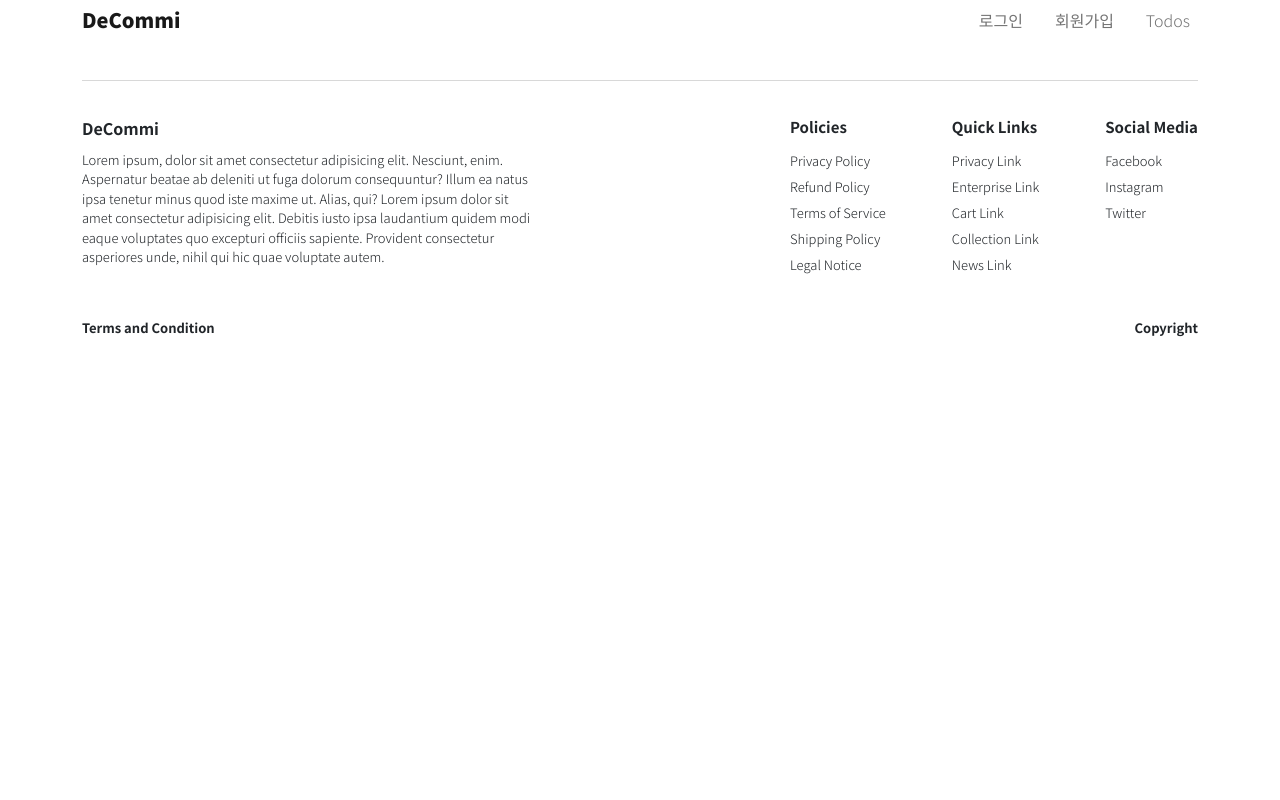
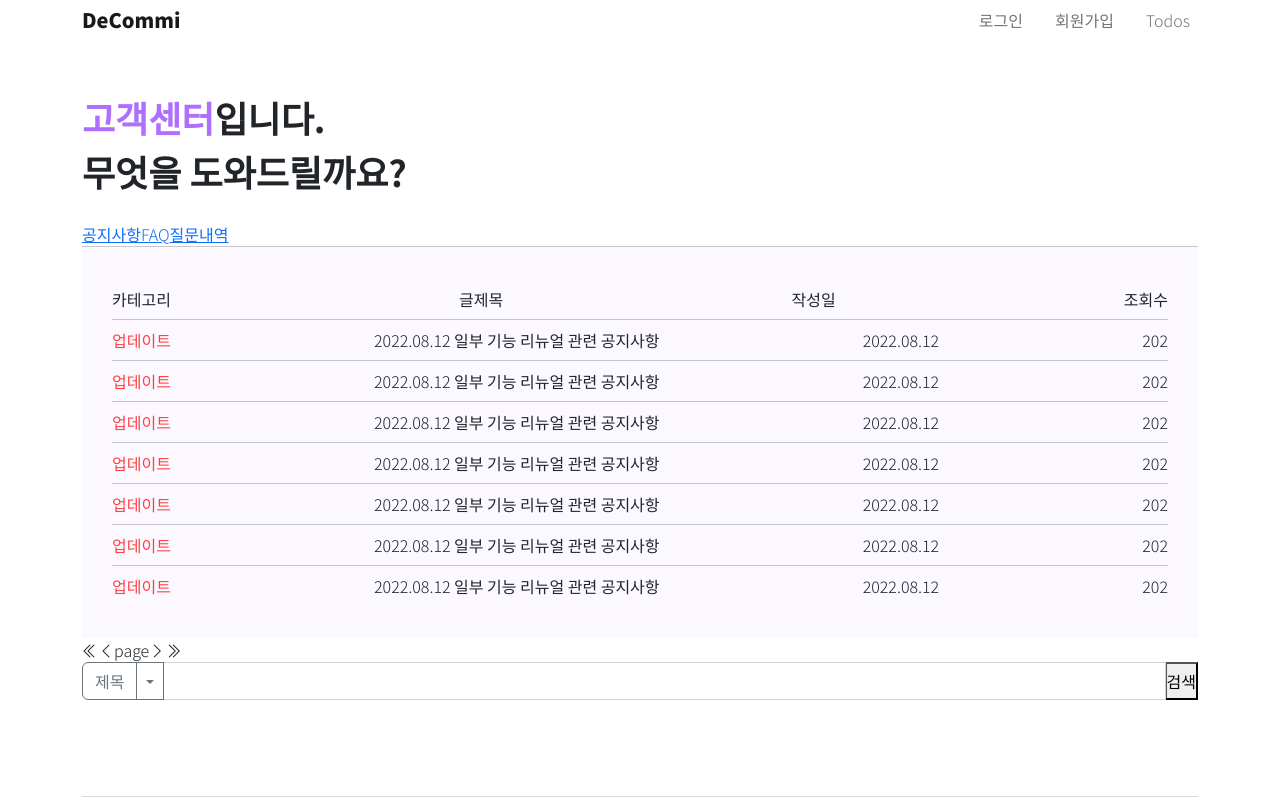
Before and after one commit to k1k2brz/HCSS, a Vue app: page /pages/Service in a window 1280 px wide. Shown: the top 800 px of the page. Built offline with nearby package versions, Linux system fonts and the light colour scheme; a web font is replaced by a local one.

Commit message:
yuhyo
login, edit

```diff
--- a/src/components/NavBar.vue
+++ b/src/components/NavBar.vue
@@ -32,7 +32,7 @@
           <router-link class="nav-link mr-3" :to="{ name: 'MyPage' }"
             >마이페이지</router-link
           >
-          <router-link class="nav-link mr-3" :to="{ name: 'UserEdit' }"
+          <router-link class="nav-link mr-3" :to="{ name: 'UserEditPass' }"
             >회원정보 수정</router-link
           >
           <router-link class="nav-link mr-3" :to="{ name: 'Alarm' }"
@@ -40,6 +40,9 @@
           >
           <router-link class="nav-link mr-3" :to="{ name: 'Main' }"
             >메인페이지</router-link
+          >
+          <router-link class="nav-link mr-3" :to="{ name: 'ServiceCenter' }"
+            >고객센터</router-link
           >
         </li>
       </ul>
--- a/src/pages/users/UserEditPass.vue
+++ b/src/pages/users/UserEditPass.vue
@@ -4,7 +4,7 @@
   >
     <div class="q-pa-md" style="max-width: 400px">
       <div class="backgrondBox p-5">
-        <form>
+        <form @submit.prevent>
           <div class="d-flex justify-content-center">
             <h1 class="home-title mb-4">회원정보 수정</h1>
           </div>
@@ -14,16 +14,18 @@
             </div>
             <div>
               <input
-                v-model="info.pass"
+                v-model="pass.pw"
                 type="password"
                 class="form-control"
                 placeholder="비밀번호를 입력해주세요."
               />
-              <router-link class="nav-link mr-3" :to="{ name: 'UserEdit' }"
-                >확인</router-link
-              >
+              <span>
+                <a @click.prevent="onBtn" class="btn btn-danger nav-link mr-3"
+                  >확인</a
+                >
+              </span>
             </div>
-            <div class="font14 mt-1 ml-2" v-show="passError">
+            <div class="font14 mt-1 ml-2" v-if="pass.pwErr">
               비밀번호를 입력해주세요.
             </div>
           </div>
@@ -34,7 +36,29 @@
 </template>
 
 <script>
-export default {};
+import router from '@/router';
+import { reactive } from 'vue';
+
+export default {
+  setup() {
+    const pass = reactive({
+        pw: "",
+        pwErr: false
+    })
+    const onBtn = () => {
+      if (pass.pw.trim().length == 0){
+        console.log(pass.pw)
+        pass.pwErr = true
+        return
+      }
+      pass.pwErr = false
+      router.push("/pages/users/edit")
+    }
+
+
+  return { onBtn, pass }
+  }
+};
 </script>
 
 <style lang="sass" scoped></style>
--- /dev/null
+++ b/src/pages/userserivce/ServiceCenter.vue
@@ -0,0 +1,121 @@
+<template>
+    <div class="top-margin">
+        <div class="mb-4">
+            <div class="home-title"><span class="home-title purple-color">고객센터</span>입니다.</div>
+            <div class="home-title">무엇을 도와드릴까요?</div>
+        </div>
+    </div>
+
+    <div>
+        <a href="#">공지사항</a>
+        <a href="#">FAQ</a>
+        <a href="#">질문내역</a>
+        <hr />
+    </div>
+    <div class="purple-box ">
+        <div class="d-flex justify-content-between mb-2">
+            <span>카테고리</span>
+            <span>글제목</span>
+            <span>작성일</span>
+            <span>조회수</span>
+        </div>
+        <div class="d-flex flex-column gap-2">
+            <div class="d-flex flex-column gap-2">
+                <hr />
+                <div class="d-flex justify-content-between">
+                    <span class="red bold">업데이트</span>
+                    <span>2022.08.12 일부 기능 리뉴얼 관련 공지사항</span>
+                    <span>2022.08.12</span>
+                    <span>202</span>
+                </div>
+            </div>
+            <div class="d-flex flex-column gap-2">
+                <hr />
+                <div class="d-flex justify-content-between">
+                    <span class="red bold">업데이트</span>
+                    <span>2022.08.12 일부 기능 리뉴얼 관련 공지사항</span>
+                    <span>2022.08.12</span>
+                    <span>202</span>
+                </div>
+            </div>
+            <div class="d-flex flex-column gap-2">
+                <hr />
+                <div class="d-flex justify-content-between">
+                    <span class="red bold">업데이트</span>
+                    <span>2022.08.12 일부 기능 리뉴얼 관련 공지사항</span>
+                    <span>2022.08.12</span>
+                    <span>202</span>
+                </div>
+            </div>
+            <div class="d-flex flex-column gap-2">
+                <hr />
+                <div class="d-flex justify-content-between">
+                    <span class="red bold">업데이트</span>
+                    <span>2022.08.12 일부 기능 리뉴얼 관련 공지사항</span>
+                    <span>2022.08.12</span>
+                    <span>202</span>
+                </div>
+            </div>
+            <div class="d-flex flex-column gap-2">
+                <hr />
+                <div class="d-flex justify-content-between">
+                    <span class="red bold">업데이트</span>
+                    <span>2022.08.12 일부 기능 리뉴얼 관련 공지사항</span>
+                    <span>2022.08.12</span>
+                    <span>202</span>
+                </div>
+            </div>
+            <div class="d-flex flex-column gap-2">
+                <hr />
+                <div class="d-flex justify-content-between">
+                    <span class="red bold">업데이트</span>
+                    <span>2022.08.12 일부 기능 리뉴얼 관련 공지사항</span>
+                    <span>2022.08.12</span>
+                    <span>202</span>
+                </div>
+            </div>
+            <div class="d-flex flex-column gap-2">
+                <hr />
+                <div class="d-flex justify-content-between">
+                    <span class="red bold">업데이트</span>
+                    <span>2022.08.12 일부 기능 리뉴얼 관련 공지사항</span>
+                    <span>2022.08.12</span>
+                    <span>202</span>
+                </div>
+            </div>
+        </div>
+    </div>
+    <div>
+        <i class="bi bi-chevron-double-left"></i>
+        <i class="bi bi-chevron-left"></i>
+        <span>page</span>
+        <i class="bi bi-chevron-right"></i>
+        <i class="bi bi-chevron-double-right"></i>
+    </div>
+    <div class="input-group mb-3">
+        <button type="button" class="btn btn-outline-secondary">제목</button>
+        <button type="button" class="btn btn-outline-secondary dropdown-toggle dropdown-toggle-split"
+            data-bs-toggle="dropdown" aria-expanded="false">
+            <span class="visually-hidden">Toggle Dropdown</span>
+        </button>
+        <ul class="dropdown-menu">
+            <li><a class="dropdown-item" href="#">제목</a></li>
+            <li><a class="dropdown-item" href="#">내용</a></li>
+            <li><a class="dropdown-item" href="#">제목+내용</a></li>
+        </ul>
+        <input type="text" class="form-control" aria-label="Text input with segmented dropdown button">
+        <button>검색</button>
+    </div>
+</template>
+
+<script>
+</script>
+
+<style lang="sass" scoped>
+hr
+    margin: 0
+    padding: 0
+
+.purple-box
+    padding: 40px 30px
+</style>
--- a/src/router/index.js
+++ b/src/router/index.js
@@ -13,6 +13,7 @@ import Usereditpass from "../pages/users/UserEditPass.vue";
 import Mypage from "../pages/mypage/MyPage.vue";
 import Bookmark from "../pages/bookmark/BookMark.vue";
 import Diarywrite from "../pages/mainpage/DiaryWrite.vue";
+import Servicecenter from "../pages/userserivce/ServiceCenter.vue";
 // import home과 todos를 아래 컴포넌트에 넣어준다.
 
 const router = createRouter({
@@ -63,7 +64,7 @@ const router = createRouter({
       component: Alarmmain,
     },
     {
-      path: "/pages/users",
+      path: "/pages/users/edit",
       name: "UserEdit",
       component: Useredit,
     },
@@ -87,6 +88,11 @@ const router = createRouter({
       name: "BookMark",
       component: Bookmark,
     },
+    {
+      path: "/pages/Service",
+      name: "ServiceCenter",
+      component: Servicecenter,
+    },
   ],
 });
 
--- a/src/sass/style.sass
+++ b/src/sass/style.sass
@@ -158,6 +158,9 @@ img
 .purple-box
   background-color: $lightpurple-color
 
+.red
+  color: #FF4040
+
 .top-margin
   margin-top: 90px
 
```
Also changed, not shown: src/pages/users/UserEdit.vue (+43 -48 lines), 새 텍스트 문서.txt.
